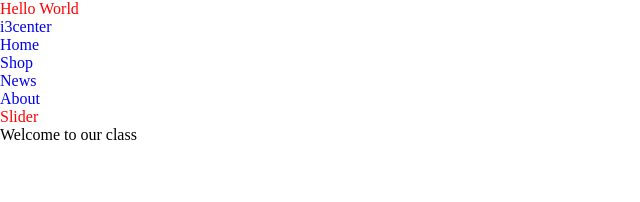
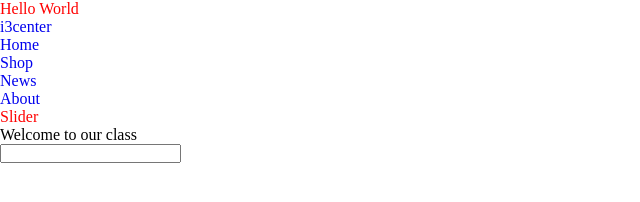
Before and after one commit to Ahmadbahari/front1552, a plain HTML site: page index.html in a window 1280 px wide. Shown: the whole page, without its empty margins (0-640 px from the left). Drawn offline with Linux system fonts and the light colour scheme.

Commit message:
update form

```diff
--- a/index.html
+++ b/index.html
@@ -25,5 +25,11 @@
         <span>Welcome to our class</span>
     </div>
 
+    <section>
+        <form>
+            <input type='text'>
+        </form>
+    </section>
+
 </body>
 </html>
```
